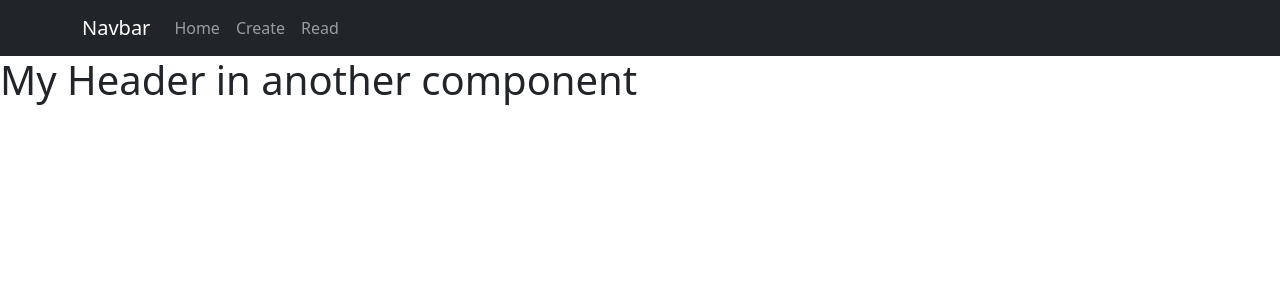
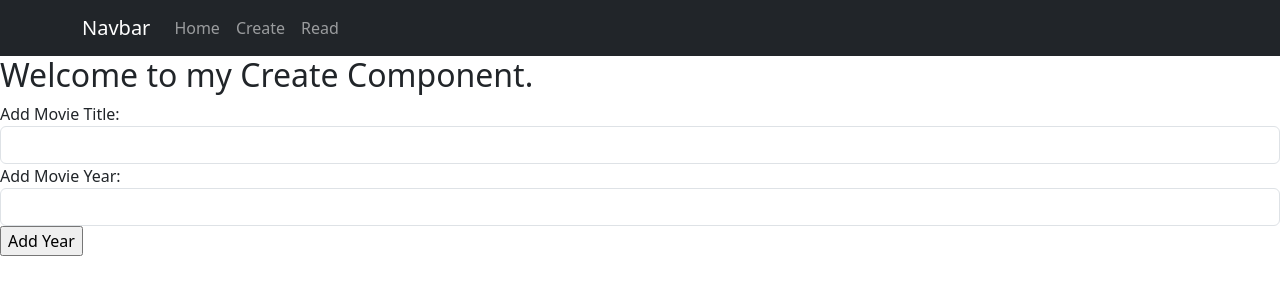
Before and after one commit to tiernanraftery/movieApp, a React (Create React App) app in the folder movie-app/: page /create in a window 1280 px wide. Shown: the top 300 px of the page. Built offline with nearby package versions, Linux system fonts and the light colour scheme.

Commit message:
began add year to the create file and added comments

```diff
--- a/movie-app/src/App.js
+++ b/movie-app/src/App.js
@@ -4,6 +4,7 @@
 import Footer from './components/Footer';
 import Content from './components/content';
 import Read from './components/read';
+import Create from './components/create';
 
 function App() {
   return (
@@ -15,7 +16,7 @@
         to update the URL from a link*/}
         <Route path="/home" element={<Content />} />
         <Route path="/read" element={<Read/>} />
-        <Route path="/create" element={<Header/>} />
+        <Route path="/create" element={<Create/>} />
       </Routes>
     </Router>
   );
--- a/movie-app/src/components/create.js
+++ b/movie-app/src/components/create.js
@@ -1,6 +1,46 @@
-const Create = () => {
-    return <h3>Hello from Create component</h3>;
-  };
-  //create footer file
-  //made to modularize the app
-  export default Create;
+// create.js
+//import the use state
+import { useState } from "react";
+
+function Create() {
+  const [title, setTitle] = useState('');
+  const[year, setYear] = useState('');
+
+  const handleSubmit = (e) => {
+    e.preventDefault();
+    console.log(title);
+  }
+  // return all values in the handle submit
+  return (
+    <div>
+        {/*created  */}
+      <h2>Welcome to my Create Component.</h2>
+      <form onSubmit={handleSubmit}>
+        <div className="form-group">
+          <label>Add Movie Title: </label>
+          <input type="text"
+            className="form-control"
+            value={title}
+            onChange={(e) => { setTitle(e.target.value) }}
+          />
+          </div>
+
+          <div className ="form-group">
+          <label>Add Movie Year: </label>
+          <input type="text"
+            className="form-control"
+            value={year}
+            onChange={(e) => { setYear(e.target.value) }}
+          />
+          </div>
+          <input type="submit" value="Add Year" />
+
+
+
+
+      </form>
+    </div>
+  );
+}
+
+export default Create;
--- a/movie-app/src/components/read.js
+++ b/movie-app/src/components/read.js
@@ -1,7 +1,9 @@
 //Read.js
 
 import Movies from "./Movies";
+//allows you to add state variables to functional components
 import { useEffect, useState } from "react";
+//allows you to send asynchronous HTTP requests
 import axios from "axios";
 
 function Read() {
```
